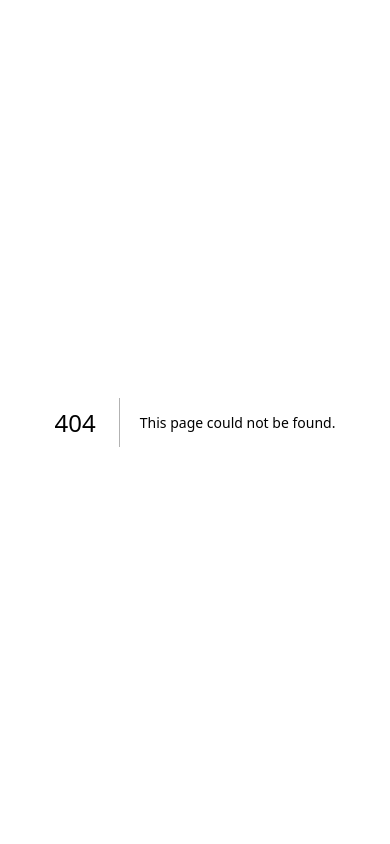
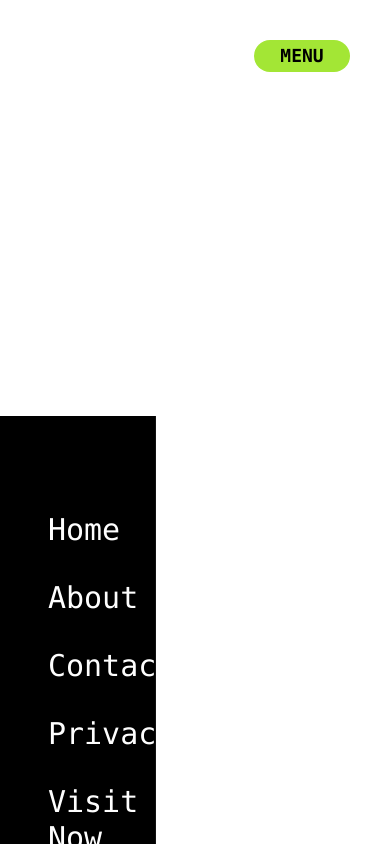
Before and after one commit to sriram651/framer-basic-practice, a Next.js app: page /sidemenu in a window 390 px wide. Before the commit this address had no page. Shown: the top 844 px of the page. Built offline with nearby package versions, Linux system fonts and the light colour scheme.

Commit message:
feature: sidemenu with open close animation for curved sidemenu, animated hamburger menu icon

```diff
--- /dev/null
+++ b/src/components/CurvedSidemenu/CurvedMenuHeader.jsx
@@ -0,0 +1,12 @@
+import React from 'react'
+
+export default function CurvedMenuHeader({ active, setActive }) {
+  return (
+    <header className='curved-sidemenu-header'>
+      <button
+        onClick={() => setActive(!active)}
+        className={`${active ? "active" : ""}`}
+      ></button>
+    </header>
+  )
+}
--- /dev/null
+++ b/src/components/CurvedSidemenu/CurvedSidemenu.jsx
@@ -0,0 +1,79 @@
+import Link from 'next/link'
+import React from 'react'
+import { motion } from 'framer-motion'
+import { navLinks } from '../Header/navData'
+
+const curvedSidemenuVariants = {
+    initial: {
+        x: "-100%",
+    },
+    animate: {
+        x: "0%",
+        transition: {
+            duration: 0.7,
+            ease: "anticipate"
+        }
+    },
+    exit: {
+        x: "-100%",
+        transition: {
+            delay: 0.15,
+            duration: 0.7,
+            ease: "backOut"
+        }
+    }
+}
+export default function CurvedSidemenu() {
+    return (
+        <motion.aside
+            className='curved-menu'
+            initial="initial"
+            animate="animate"
+            exit="exit"
+            variants={curvedSidemenuVariants}
+        >
+            <ul className='nav-links'>
+                {navLinks?.map((link, index) => (
+                    <NavItem key={index} index={index} link={link} />
+                ))}
+            </ul>
+        </motion.aside>
+    )
+}
+
+function NavItem({ index, link }) {
+    const sidemenuLinkVariants = {
+        initial: {
+            x: "-40%",
+            opacity: 0,
+        },
+        animate: {
+            x: "0%",
+            opacity: 1,
+            transition: {
+                delay: 0.18 + (index * 0.1),
+                duration: 0.7,
+                ease: "anticipate"
+            }
+        },
+        exit: {
+            x: "-40%",
+            opacity: 0,
+            transition: {
+                duration: 0.25,
+                ease: "backOut"
+            }
+        }
+    }
+    return (
+        <motion.li
+            initial="initial"
+            animate="animate"
+            exit="exit"
+            custom={index}
+            variants={sidemenuLinkVariants}
+        >
+            <Link href={link?.href}>{link?.title}</Link>
+        </motion.li>
+    )
+}
--- /dev/null
+++ b/src/components/CurvedSidemenu/CurvedSidemenu.scss
@@ -0,0 +1,47 @@
+aside.curved-menu {
+    @apply relative w-2/5 h-screen bg-black py-24 px-12 text-white font-medium text-3xl;
+
+    ul.nav-links {
+        @apply w-full flex flex-col justify-start items-start gap-8;
+    }
+}
+
+.curved-sidemenu-header {
+    @apply w-full fixed top-0 p-4;
+
+    button {
+        @apply relative w-12 aspect-square bg-pink-600 rounded-full transition-all duration-100 ease-in;
+
+        &:hover, &:focus-visible {
+            @apply bg-pink-700;
+        }
+
+        &::after, &::before {
+            @apply w-1/2 h-px left-1/2 -translate-x-1/2 absolute bg-white transition-transform duration-150 ease-in;
+
+            content: "";
+        }
+
+        &::before {
+            @apply top-5;
+        }
+
+        &::after {
+            @apply top-7;
+        }
+
+        &.active {
+            &::before {
+                @apply rotate-45 top-6;
+            }
+
+            &::after {
+                @apply -rotate-45 top-6;
+            }
+        }
+    }
+}
+
+svg.curved-svg {
+    @apply absolute top-0 -right-24 w-24 h-full fill-black stroke-none rotate-180;
+}
--- /dev/null
+++ b/src/pages/sidemenu/curved.jsx
@@ -0,0 +1,24 @@
+import React, { useState } from 'react'
+
+import { AnimatePresence } from 'framer-motion';
+import CurvedMenuHeader from '@/components/CurvedSidemenu/CurvedMenuHeader';
+import CurvedSidemenu from '@/components/CurvedSidemenu/CurvedSidemenu';
+import Head from 'next/head'
+
+export default function CurvedSidemenuPage() {
+    const [active, setActive] = useState(false);
+
+    return (
+        <>
+            <Head>
+                <title>Curved Sidemenu | Sidemenus</title>
+            </Head>
+            <div className='w-full mx-auto font-mono'>
+                <AnimatePresence>
+                    {active ? <CurvedSidemenu /> : null}
+                </AnimatePresence>
+                <CurvedMenuHeader active={active} setActive={setActive} />
+            </div>
+        </>
+    )
+}
--- a/src/pages/animated-dropdown/index.jsx
+++ b/src/pages/sidemenu/index.jsx
@@ -1,3 +1,4 @@
+import CurvedSidemenu from '@/components/CurvedSidemenu/CurvedSidemenu';
 import Head from 'next/head'
 import Header from '@/components/Header/Header';
 import React from 'react'
@@ -11,6 +12,7 @@
             </Head>
             <div className='w-full max-w-screen-xl mx-auto font-mono'>
                 <Header />
+                <CurvedSidemenu />
             </div>
         </>
     )
--- a/src/styles/globals.scss
+++ b/src/styles/globals.scss
@@ -15,6 +15,7 @@
 
 // Sidemenu Page Components
 @import "@/components/Header/Header.scss";
+@import "@/components/CurvedSidemenu/CurvedSidemenu.scss";
 
 // Calendar Page Components
 @import "@/components/Calendar/Calendar.scss";
```
